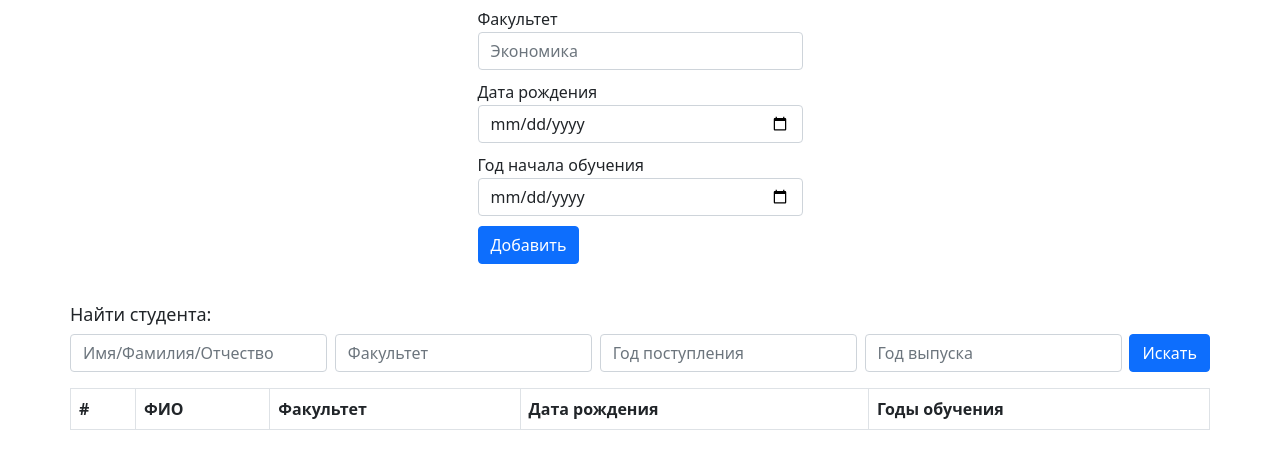
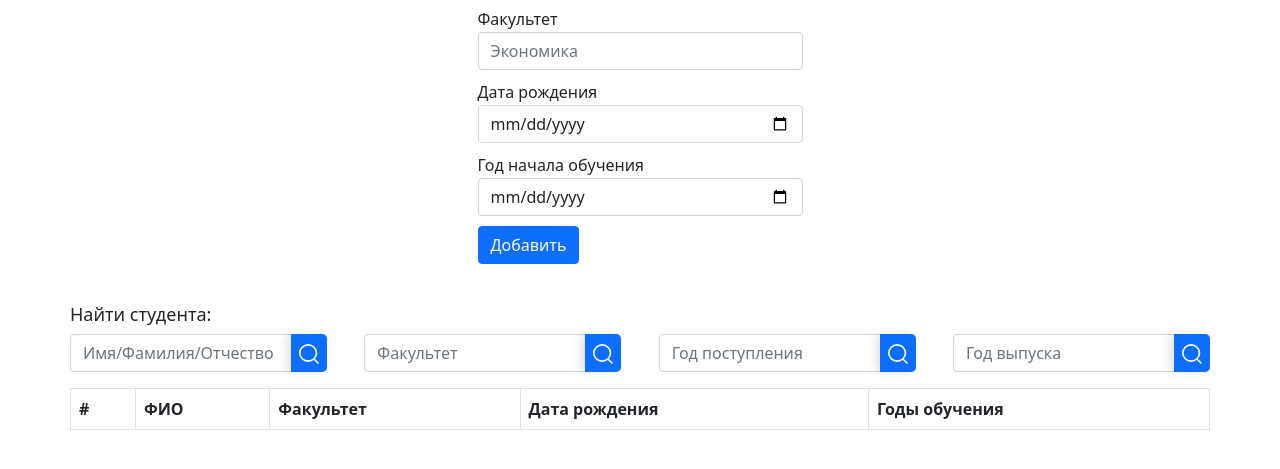
Before and after one commit to Corvus278/crm-js, a plain HTML site: page index.html in a window 1280 px wide. Shown: the part 121-590 px from the top of the page. Drawn offline with nearby package versions, Linux system fonts and the light colour scheme.

Commit message:
Стилизовал кнопки отправки формы фильтра

```diff
--- a/index.html
+++ b/index.html
@@ -49,20 +49,29 @@
           Найти студента:
         </h3>
         <div class="form-row align-items-center d-flex tabel-filter__content">
-          <div class="col-auto">
-            <input type="text" class="form-control" id="FIO-filter" placeholder="Имя/Фамилия/Отчество">
+          <div class="col-auto table-filter__input-cont">
+            <input type="text" class="form-control" name="FIO-filter" placeholder="Имя/Фамилия/Отчество">
+            <button class="table-filter__submit table-search">
+              <img class="table-search__img" src="img/search.svg" alt="Искать">
+            </button>
           </div>
-          <div class="col-auto">
-            <input type="text" class="form-control" id="faculty-filter" placeholder="Факультет">
+          <div class="col-auto table-filter__input-cont">
+            <input type="text" class="form-control" name="faculty-filter" placeholder="Факультет">
+            <button class="table-filter__submit table-search">
+              <img class="table-search__img" src="img/search.svg" alt="Искать">
+            </button>
           </div>
-          <div class="col-auto">
-            <input type="text" class="form-control" id="dataIn-filter" placeholder="Год поступления">
+          <div class="col-auto table-filter__input-cont">
+            <input type="text" class="form-control" name="dataIn-filter" placeholder="Год поступления">
+            <button class="table-filter__submit table-search">
+              <img class="table-search__img" src="img/search.svg" alt="Искать">
+            </button>
           </div>
-          <div class="col-auto">
-            <input type="text" class="form-control" id="dataOut-filter" placeholder="Год выпуска">
-          </div>
-          <div class="col-auto">
-            <button class="btn btn-primary tabel-filter__submit" type="submit">Искать</button>
+          <div class="col-auto table-filter__input-cont">
+            <input type="text" class="form-control" name="dataOut-filter" placeholder="Год выпуска">
+            <button class="table-filter__submit table-search">
+              <img class="table-search__img" src="img/search.svg" alt="Искать">
+            </button>
           </div>
         </div>
       </form>
@@ -73,7 +82,7 @@
             <th class="table-th__fio" scope="col">ФИО</th>
             <th class="table-th__faculty" scope="col">Факультет</th>
             <th class="table-th__DOB" scope="col">Дата рождения</th>
-            <th class="table-th__years-of-study" scope="col">Годы обучения</th>
+            <th class="table-th__years-of-studing" scope="col">Годы обучения</th>
           </tr>
         </thead>
         <tbody>
--- a/main.js
+++ b/main.js
@@ -207,4 +207,12 @@ document.addEventListener('DOMContentLoaded', () => {
     })
     tableRender(students)
   })
+  document.querySelector('.table-th__years-of-studing').addEventListener('click', () => {
+    const students = JSON.parse(localStorage.getItem('students'))
+      .sort((studentA, studentB) => {
+        if (parseInt(studentA.dateIn.substr(-4)) < parseInt(studentB.dateIn.substr(-4))) return -1
+        else return 1
+      })
+    tableRender(students)
+  })
 })
--- a/style.css
+++ b/style.css
@@ -64,6 +64,29 @@
   font-size: 18px;
 }
 
+.table-filter__input-cont {
+  position: relative;
+}
+
+.table-filter__submit {
+  position: absolute;
+  right: 0px;
+  top: 0px;
+  bottom: 0px;
+  margin: 0;
+  padding: 0 8px;
+  background: #0d6efd;
+  border: none;
+  border-top-right-radius: 5px;
+  border-bottom-right-radius: 5px;
+  box-shadow: -5px 0 10px rgba(0, 0, 0, 0.1)
+}
+
+.table-search__img {
+  height: 20px;
+  width: 20px;
+}
+
 
 /* ---- Tabel --- */
 .tabel-wrapper {
```
Also changed, not shown: img/search.svg (added).
